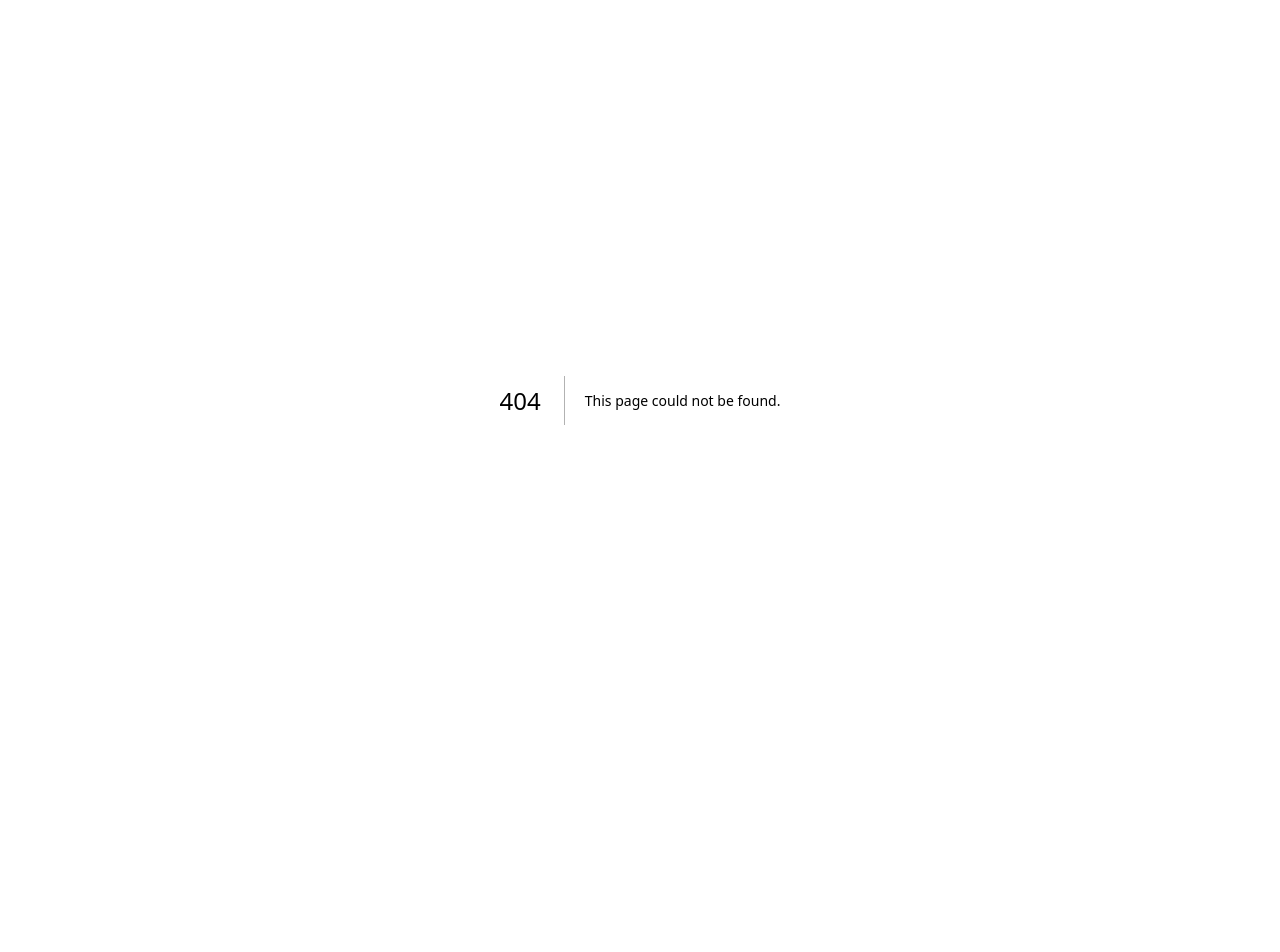
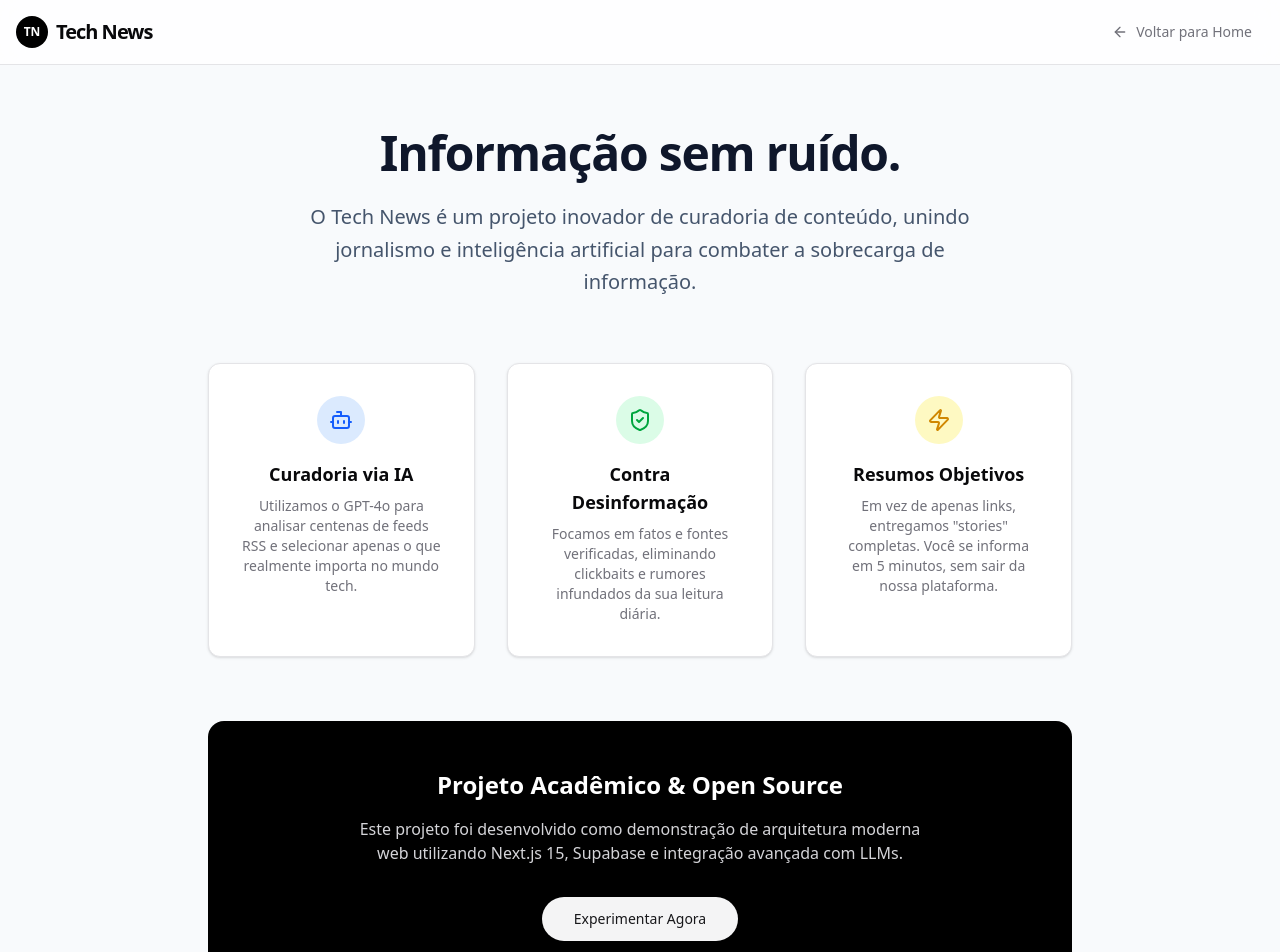
Before and after one commit to wheslancardoso/tech-news-platform, a Next.js app: page /about in a window 1280 px wide. Before the commit this address had no page. Shown: the top 952 px of the page. Before the commit the page ends 800 px from the top, so only its background shows below. Built offline with nearby package versions, Linux system fonts and the light colour scheme.

Commit message:
feat(app): adiciona página Sobre e melhora navegação

```diff
--- /dev/null
+++ b/app/about/page.tsx
@@ -0,0 +1,89 @@
+import Link from 'next/link'
+import { Button } from '@/components/ui/button'
+import { ArrowLeft, Bot, ShieldCheck, Zap } from 'lucide-react'
+
+export default function AboutPage() {
+  return (
+    <div className="min-h-screen bg-slate-50 font-sans">
+      <header className="border-b bg-white/80 backdrop-blur-md sticky top-0 z-50">
+        <div className="container mx-auto px-4 h-16 flex items-center justify-between">
+          <div className="flex items-center gap-2">
+            <div className="w-8 h-8 bg-black rounded-full flex items-center justify-center">
+              <span className="text-white font-bold text-xs">TN</span>
+            </div>
+            <span className="font-bold text-xl tracking-tighter">Tech News</span>
+          </div>
+          <nav className="flex items-center">
+            <Link href="/">
+              <Button variant="ghost" size="sm" className="text-muted-foreground hover:text-black">
+                <ArrowLeft className="w-4 h-4 mr-2" />
+                Voltar para Home
+              </Button>
+            </Link>
+          </nav>
+        </div>
+      </header>
+
+      <main className="container mx-auto px-4 py-16 max-w-4xl">
+        <div className="text-center mb-16">
+          <h1 className="text-4xl md:text-5xl font-bold tracking-tight text-slate-900 mb-6">
+            Informação sem ruído.
+          </h1>
+          <p className="text-xl text-slate-600 max-w-2xl mx-auto leading-relaxed">
+            O Tech News é um projeto inovador de curadoria de conteúdo, unindo jornalismo e inteligência artificial para combater a sobrecarga de informação.
+          </p>
+        </div>
+
+        <div className="grid md:grid-cols-3 gap-8 mb-16">
+          <div className="bg-white p-8 rounded-xl border shadow-sm text-center hover:shadow-md transition-shadow">
+            <div className="w-12 h-12 bg-blue-100 text-blue-600 rounded-full flex items-center justify-center mx-auto mb-4">
+              <Bot className="w-6 h-6" />
+            </div>
+            <h3 className="font-bold text-lg mb-2">Curadoria via IA</h3>
+            <p className="text-sm text-muted-foreground">
+              Utilizamos o GPT-4o para analisar centenas de feeds RSS e selecionar apenas o que realmente importa no mundo tech.
+            </p>
+          </div>
+
+          <div className="bg-white p-8 rounded-xl border shadow-sm text-center hover:shadow-md transition-shadow">
+            <div className="w-12 h-12 bg-green-100 text-green-600 rounded-full flex items-center justify-center mx-auto mb-4">
+              <ShieldCheck className="w-6 h-6" />
+            </div>
+            <h3 className="font-bold text-lg mb-2">Contra Desinformação</h3>
+            <p className="text-sm text-muted-foreground">
+              Focamos em fatos e fontes verificadas, eliminando clickbaits e rumores infundados da sua leitura diária.
+            </p>
+          </div>
+
+          <div className="bg-white p-8 rounded-xl border shadow-sm text-center hover:shadow-md transition-shadow">
+            <div className="w-12 h-12 bg-yellow-100 text-yellow-600 rounded-full flex items-center justify-center mx-auto mb-4">
+              <Zap className="w-6 h-6" />
+            </div>
+            <h3 className="font-bold text-lg mb-2">Resumos Objetivos</h3>
+            <p className="text-sm text-muted-foreground">
+              Em vez de apenas links, entregamos "stories" completas. Você se informa em 5 minutos, sem sair da nossa plataforma.
+            </p>
+          </div>
+        </div>
+
+        <div className="bg-black text-white rounded-2xl p-8 md:p-12 text-center">
+          <h2 className="text-2xl font-bold mb-4">Projeto Acadêmico & Open Source</h2>
+          <p className="text-zinc-300 mb-8 max-w-xl mx-auto">
+            Este projeto foi desenvolvido como demonstração de arquitetura moderna web utilizando Next.js 15, Supabase e integração avançada com LLMs.
+          </p>
+          <Link href="/">
+            <Button variant="secondary" size="lg" className="rounded-full px-8">
+              Experimentar Agora
+            </Button>
+          </Link>
+        </div>
+      </main>
+
+      <footer className="bg-white border-t py-8 mt-12 text-center">
+        <p className="text-sm text-muted-foreground">
+          © 2025 Tech News API. Feito com ❤️ e código.
+        </p>
+      </footer>
+    </div>
+  )
+}
--- a/app/page.tsx
+++ b/app/page.tsx
@@ -39,10 +39,12 @@ export default async function Home() {
           </div>
           <nav className="hidden md:flex items-center gap-8 text-sm font-medium text-muted-foreground">
             <a href="#archive" className="hover:text-black transition-colors">Edições</a>
-            <a href="#" className="hover:text-black transition-colors">Sobre</a>
-            <Button size="sm" className="bg-black text-white hover:bg-zinc-800 rounded-full px-6">
-              Inscrever-se
-            </Button>
+            <a href="/about" className="hover:text-black transition-colors">Sobre</a>
+            <a href="#subscribe">
+              <Button size="sm" className="bg-black text-white hover:bg-zinc-800 rounded-full px-6">
+                Inscrever-se
+              </Button>
+            </a>
           </nav>
         </div>
       </header>
@@ -59,8 +61,10 @@ export default async function Home() {
               Um resumo diário de 5 minutos com tudo que você precisa saber para começar o dia bem informado.
             </p>
 
-            {/* Formulário de Inscrição */}
-            <SubscribeForm />
+            <div className="max-w-md mx-auto mt-10" id="subscribe">
+              {/* Formulário de Inscrição */}
+              <SubscribeForm />
+            </div>
 
             {/* Floating Dev Trigger (APENAS ADMIN) */}
             {isAdmin && (
```
